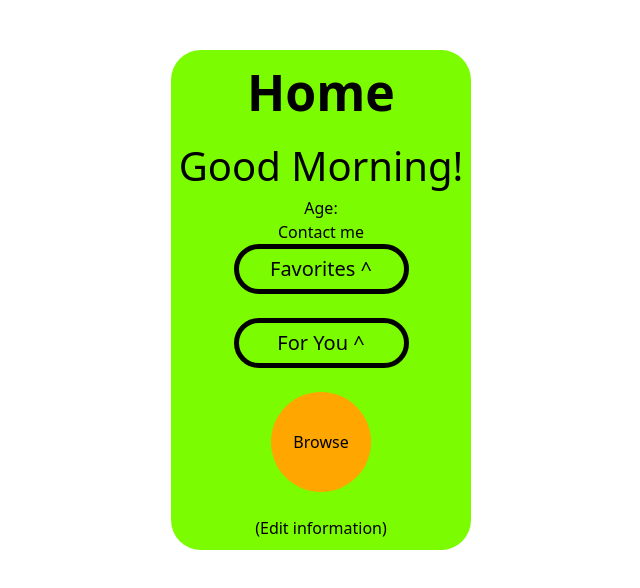
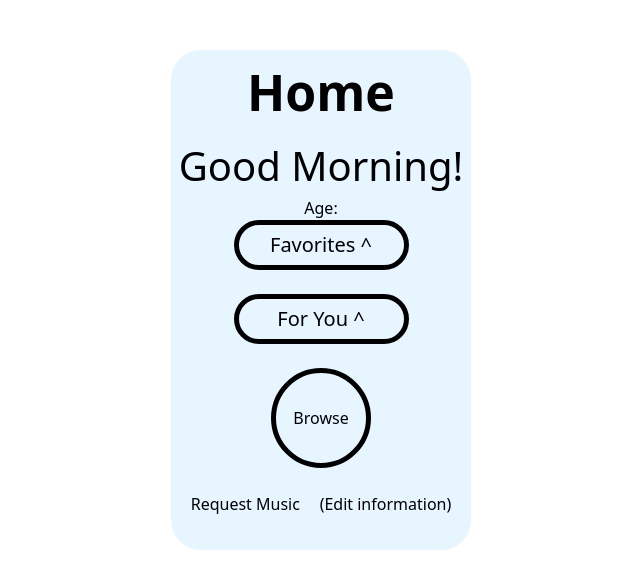
Before and after one commit to sheep12341234/2025-Sean-Y-Musicfinder, a SvelteKit app: page /Home in a window 1280 px wide. Shown: the top 588 px of the page, without its empty margins (319-959 px from the left). Built offline with nearby package versions, Linux system fonts and the light colour scheme.

Commit message:
background color

```diff
--- a/src/routes/+page.svelte
+++ b/src/routes/+page.svelte
@@ -9,7 +9,7 @@
     .green-box{
   height: 500px;
   width: 300px;
-  background-color: rgb(128, 255, 0);
+  background-color: rgb(230, 245, 255);
   border-radius: 30px;
   display: flex;
   flex-direction: column;
--- a/src/routes/Browse/+page.svelte
+++ b/src/routes/Browse/+page.svelte
@@ -54,7 +54,7 @@
 	.green-box {
 		height: 500px;
 		width: 300px;
-		background-color: lawngreen;
+		background-color: rgb(230, 245, 255);
 		border-radius: 30px;
 		display: flex;
 		flex-direction: column;
@@ -100,11 +100,12 @@
 	.circle {
 		height: 100px;
 		width: 100px;
-		background-color: pink;
+		background-color: rgb(230, 245, 255);
 		border-radius: 50px;
 		display: flex;
 		justify-content: center;
 		align-items: center;
+		border: 5px solid black;
 	}
 
 	.circle:hover {
--- a/src/routes/Edit/+page.svelte
+++ b/src/routes/Edit/+page.svelte
@@ -56,7 +56,7 @@
     .green-box{
   height: 500px;
   width: 300px;
-  background-color: lawngreen;
+  background-color:rgb(230, 245, 255);
   border-radius: 30px;
   display: flex;
   flex-direction: column;
--- a/src/routes/Home/+page.svelte
+++ b/src/routes/Home/+page.svelte
@@ -17,7 +17,7 @@
 	<hr />
 	<div class="subheading">Good Morning!</div>
 	<p>Age:  {user?.age}</p>
-	<a class = "cont" href="/Contact">Contact me</a>
+
 	<div class="subclass-circular">
 		Favorites ^
 		<div class="drop">
@@ -39,14 +39,17 @@
 	<br />
 	<a href="/Browse" class="circle">Browse</a>
 	<br />
+  <div class = "between">
+    <a class = "cont" href = "/Contact">Request Music</a>
 	<a href="/Edit" class="Back">(Edit information)</a>
+  </div>
 </div>
 
 <style>
 	.green-box {
 		height: 500px;
 		width: 300px;
-		background-color: lawngreen;
+    background-color: rgb(230, 245, 255);
 		border-radius: 30px;
 		display: flex;
 		flex-direction: column;
@@ -92,11 +95,12 @@
 	.circle {
 		height: 100px;
 		width: 100px;
-		background-color: rgb(255, 166, 0);
+		background-color: rgb(230, 245, 255);
 		border-radius: 50px;
 		display: flex;
 		justify-content: center;
 		align-items: center;
+    border: 5px solid black;
 	}
 
 	.circle:hover {
@@ -112,4 +116,9 @@
   .Back:hover{
     color: blue;
   }
+  .between{
+    display:flex;
+    width: 300px;
+    justify-content: space-evenly;
+  }
 </style>
--- a/src/routes/Signup/+page.svelte
+++ b/src/routes/Signup/+page.svelte
@@ -46,7 +46,7 @@
 	.green-box {
 		height: 500px;
 		width: 300px;
-		background-color: lawngreen;
+		background-color: rgb(230, 245, 255);
 		border-radius: 30px;
 		display: flex;
 		flex-direction: column;
```
